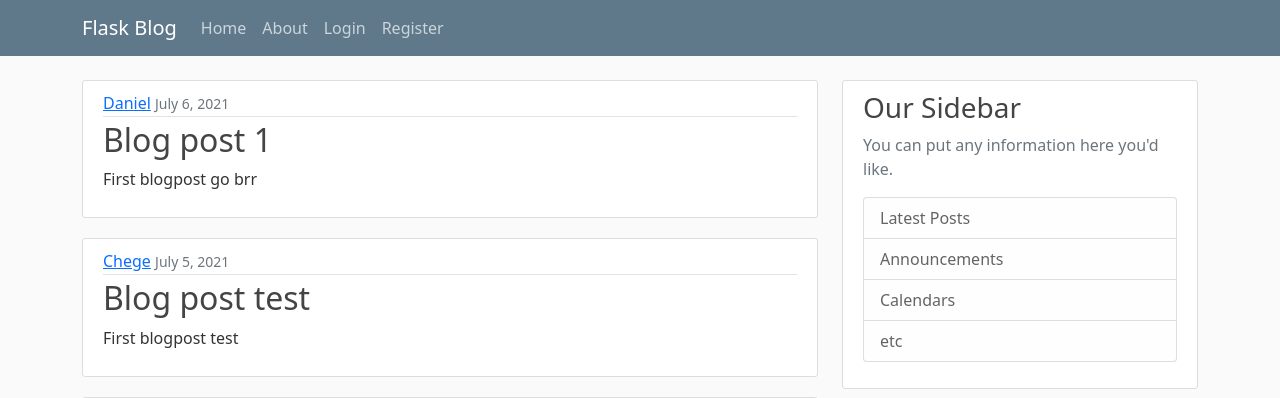
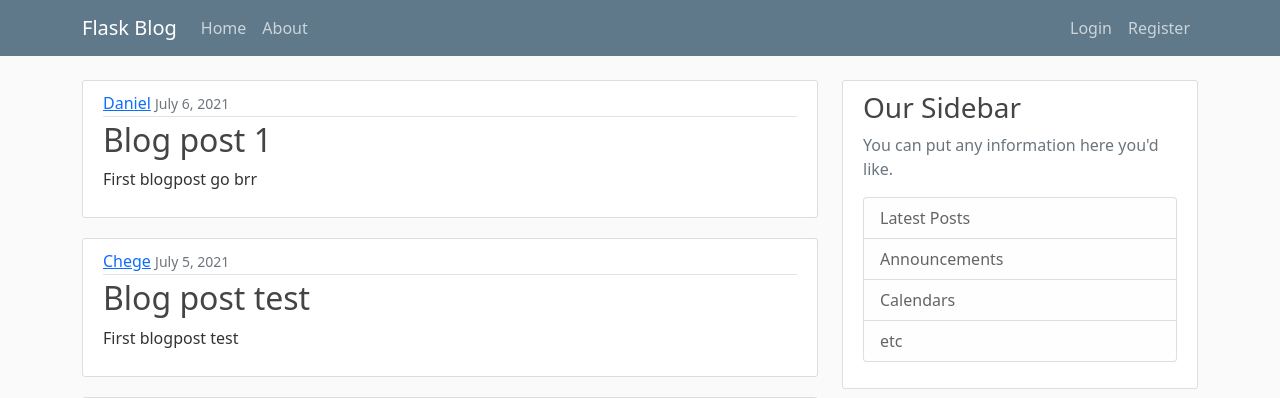
Before and after one commit to DanNduati/Flask-blog, a Flask app: page / in a window 1280 px wide. Shown: the top 398 px of the page. Run offline with Flask 2, Linux system fonts and the light colour scheme.

Commit message:
Tweak on the navbar's links alignment

```diff
--- a/flaskblog/templates/layout.html
+++ b/flaskblog/templates/layout.html
@@ -30,7 +30,7 @@
 	          <a class="nav-item nav-link" href="{{url_for('about')}}">About</a>
 	        </div>
 	        <!-- Navbar Right Side -->
-	        <div class="navbar-nav">
+	        <div class="navbar-nav ms-auto">
 	          <a class="nav-item nav-link" href="{{url_for('login')}}">Login</a>
 	          <a class="nav-item nav-link" href="{{url_for('register')}}">Register</a>
 	        </div>
```
